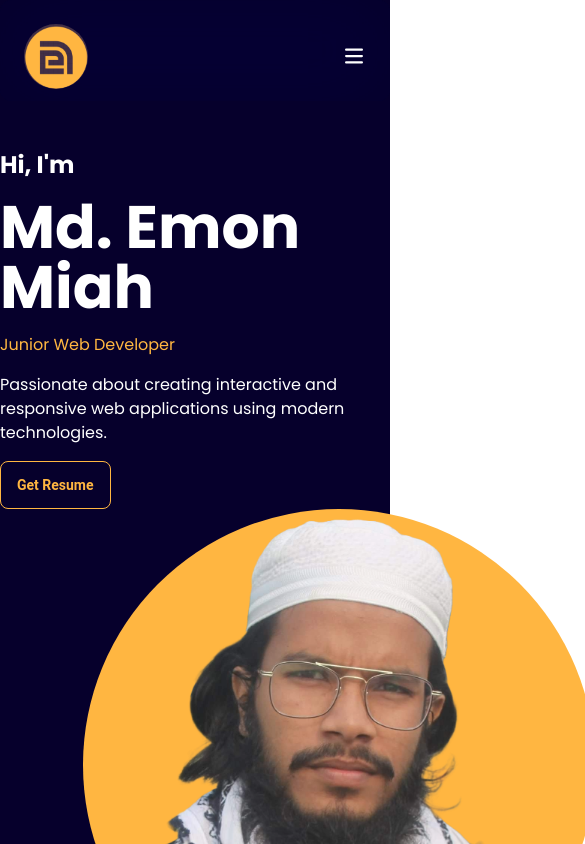
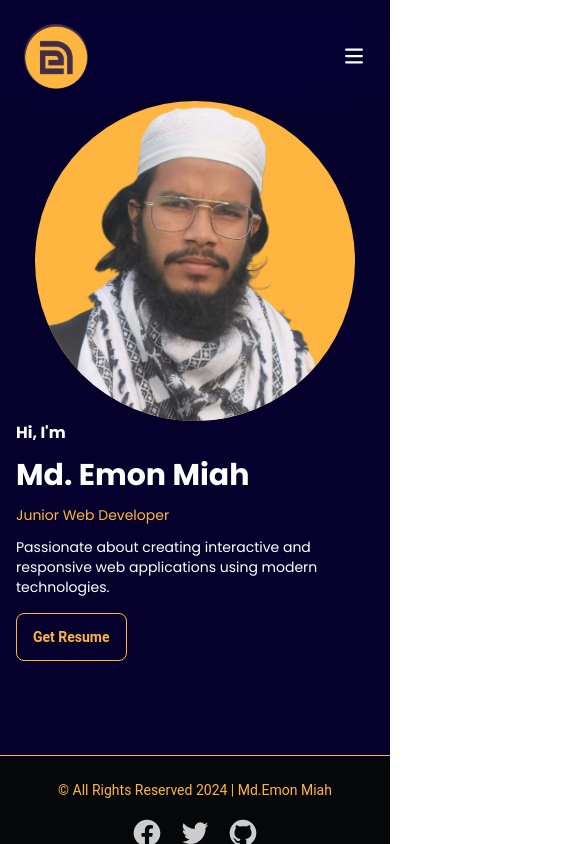
Before and after one commit to umayermdemon/emon-s-portfolio, a React (Vite) app: page / in a window 390 px wide. Shown: the top 844 px of the page, 585 px wide, since content can reach past the window. Built offline with nearby package versions, Linux system fonts and the light colour scheme.

Commit message:
responsived banner section

```diff
--- a/src/Pages/Home/Banner/Banner.jsx
+++ b/src/Pages/Home/Banner/Banner.jsx
@@ -4,17 +4,17 @@ import profileImg from "../../../assets/file.png";
 
 const Banner = () => {
   return (
-    <div className="mt-12 max-w-7xl mx-auto">
-      <div className="flex items-center flex-col lg:justify-between lg:flex-row">
-        <div className="flex-1 space-y-4">
-          <h1 className="text-2xl text-white font-bold font-poppins">
+    <div className="lg:mt-12 lg:max-w-7xl mx-auto">
+      <div className="flex items-center flex-col-reverse lg:justify-between lg:flex-row">
+        <div className="flex-1 space-y-3 lg:space-y-4 px-4 md:px-0 ml-0 md:ml-8 lg:ml-0">
+          <h1 className="text-base md:text-2xl text-white font-bold font-poppins">
             Hi, I'm{" "}
           </h1>
-          <h1 className="text-6xl text-white font-bold font-poppins">
+          <h1 className="text-3xl md:text-6xl text-white font-bold font-poppins">
             Md. Emon Miah{" "}
           </h1>
-          <h2 className="text-[#FFB641] font-poppins">Junior Web Developer</h2>
-          <p className="font-poppins text-white pb-4">
+          <h2 className="text-[#FFB641] text-sm md:text-base font-poppins">Junior Web Developer</h2>
+          <p className="font-poppins text-sm md:text-base text-white pb-4">
             Passionate about creating interactive and responsive web
             applications using modern technologies.
           </p>
@@ -28,10 +28,10 @@ const Banner = () => {
           </a>
         </div>
 
-        <div className="flex-1 pl-72">
+        <div className="flex-1 lg:pl-72">
           <img
             src={profileImg}
-            className="max-w-lg rounded-full bg-[#FFB641]"
+            className="max-w-xs lg:max-w-lg rounded-full bg-[#FFB641]"
           />
         </div>
       </div>
--- a/src/Pages/Home/Home/Home.jsx
+++ b/src/Pages/Home/Home/Home.jsx
@@ -6,8 +6,8 @@ const Home = () => {
   return (
     <div>
       <Banner />
-      <AboutMe />
-      <Skills />
+      {/* <AboutMe />
+      <Skills /> */}
     </div>
   );
 };
```
